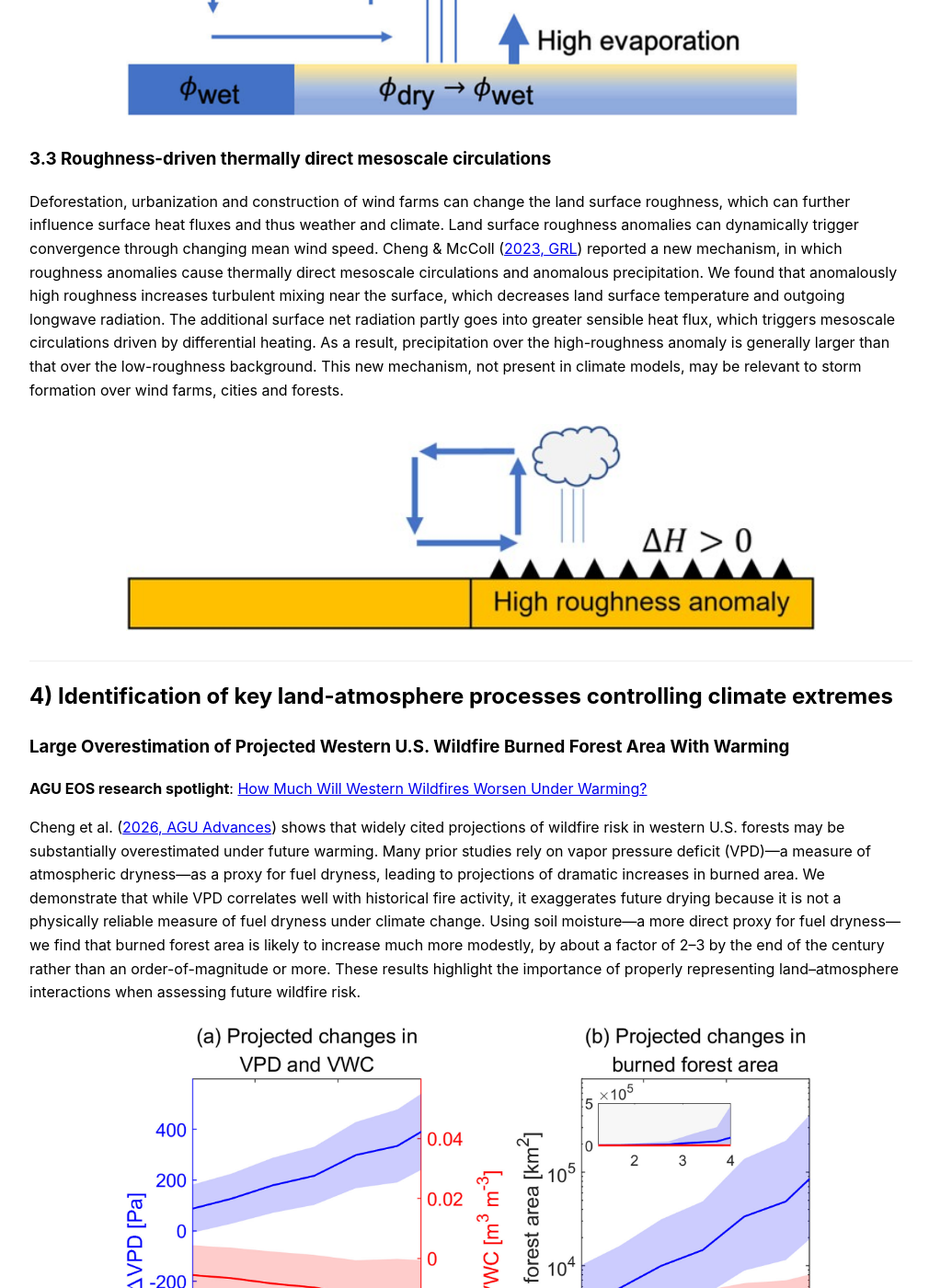
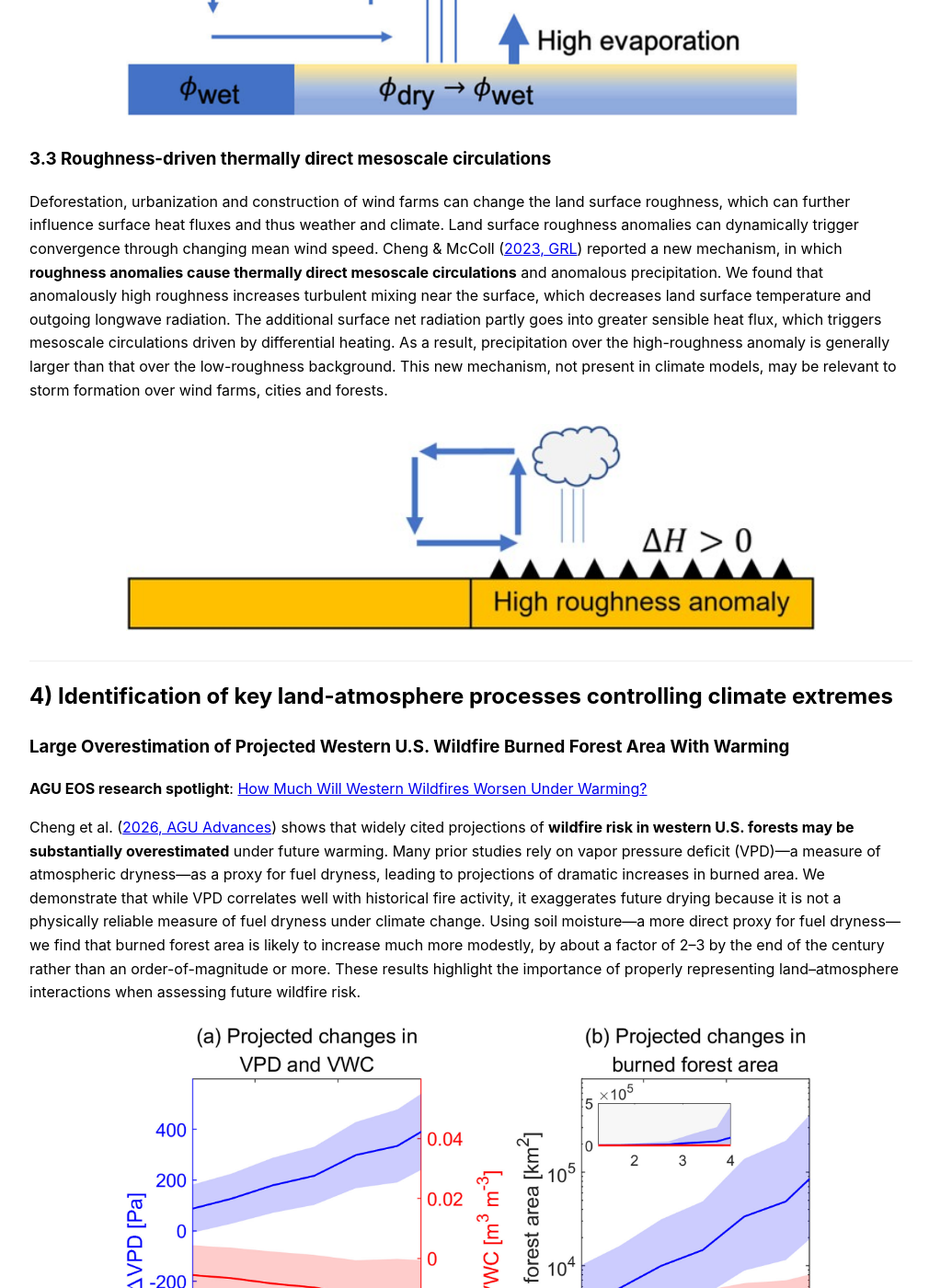
Before and after one commit to yc2965/yc2965.github.io, a Jekyll site: the page built from research.md, in a window 1280 px wide and 1400 px high, scrolled down 7626 px. Shown: the whole window at 92% size, without its empty margins (128-1138 px from the left). Built offline with Jekyll 4.4.1, drawn with Linux system fonts in a browser that asks for light colours; our own code applies the rules of GitHub Pages for plain Markdown files; some of the changed text lies outside the part shown.

Commit message:
Update research.md

```diff
--- a/research.md
+++ b/research.md
@@ -50,7 +50,7 @@ The non-uniqueness of SGS stresses arises naturally from the coarse-graining of
 </figure>
 
 ### 1.3 New wavenumber regimes for turbulence spectra in stable boundary layers
-Stably stratified turbulence in the ABL is very difficult to be represented in numerical weather prediction (NWP) and climate models. Cheng et al. ([2020, JGR Atmospheres](https://doi.org/10.1029/2019JD032191)) showed for the first time that three regimes exist in turbulent kinetic energy (TKE) spectra of the stable ABL and pointed out an important length scale, the buoyancy scale, that is missing in current turbulence parameterization. This study can further guide the development of turbulence parameterization for the stably stratified ABL, especially over the Arctic where climate change is amplified.
+Stably stratified turbulence in the ABL is very difficult to be represented in numerical weather prediction (NWP) and climate models. Cheng et al. ([2020, JGR Atmospheres](https://doi.org/10.1029/2019JD032191)) showed that three regimes exist in turbulent kinetic energy (TKE) spectra of the stable ABL and pointed out an important length scale, the buoyancy scale, that is missing in current turbulence parameterization. This study can further guide the development of turbulence parameterization for the stably stratified ABL, especially over the Arctic where climate change is amplified.
 
 <figure style="text-align: center; margin: 1.5rem auto;">
   <img
@@ -96,7 +96,7 @@ An assumed cospectral shape is required for high-frequency spectral corrections
 
 **AGU EOS research spotlight**: [Seemingly Simple Climate Adaptation Strategy Could Backfire](https://eos.org/research-spotlights/seemingly-simple-climate-adaptation-strategy-could-backfire)
 
-Land radiative management (LRM) -- deliberately increasing surface albedo to decrease temperatures -- has been proposed as a form of geoengineering to mitigate the effects of regional warming. Cheng and McColl ([2024, GRL](https://doi.org/10.1029/2024GL112433)) showed that, contrary to expectations, LRM causes temperatures to increase in surrounding regions. The basic reason for the increase is unintended impacts on precipitation. Anomalously low precipitation forms over the LRM region, further decreasing precipitation in nearby areas unprotected by LRM, due to advection and turbulent diffusion. The reduction in precipitation and soil moisture in these regions leads to higher temperatures than would be expected in the absence of LRM. The resulting warming outside the LRM region is comparable to the cooling achieved inside it. This implies that, if wealthy regions unilaterally adopt LRM to cool, their neighbours may experience warming, worsening heat inequality.
+Land radiative management (LRM) -- deliberately increasing surface albedo to decrease temperatures -- has been proposed as a form of geoengineering to mitigate the effects of regional warming. Cheng and McColl ([2024, GRL](https://doi.org/10.1029/2024GL112433)) showed that, contrary to expectations, **LRM causes temperatures to increase in surrounding regions**. The basic reason for the increase is unintended impacts on precipitation. Anomalously low precipitation forms over the LRM region, further decreasing precipitation in nearby areas unprotected by LRM, due to advection and turbulent diffusion. The reduction in precipitation and soil moisture in these regions leads to higher temperatures than would be expected in the absence of LRM. The resulting warming outside the LRM region is comparable to the cooling achieved inside it. This implies that, if wealthy regions unilaterally adopt LRM to cool, their neighbours may experience warming, worsening heat inequality.
 
 <figure style="text-align: center; margin: 1.5rem auto;">
   <img
@@ -117,7 +117,7 @@ Soil moisture heterogeneity can induce mesoscale circulations and thus trigger p
 </figure>
 
 ### 3.3 Roughness-driven thermally direct mesoscale circulations
-Deforestation, urbanization and construction of wind farms can change the land surface roughness, which can further influence surface heat fluxes and thus weather and climate. Land surface roughness anomalies can dynamically trigger convergence through changing mean wind speed. Cheng & McColl ([2023, GRL](https://doi.org/10.1029/2023GL105150)) reported a new mechanism, in which roughness anomalies cause thermally direct mesoscale circulations and anomalous precipitation. We found that anomalously high roughness increases turbulent mixing near the surface, which decreases land surface temperature and outgoing longwave radiation. The additional surface net radiation partly goes into greater sensible heat flux, which triggers mesoscale circulations driven by differential heating. As a result, precipitation over the high-roughness anomaly is generally larger than that over the low-roughness background. This new mechanism, not present in climate models, may be relevant to storm formation over wind farms, cities and forests.
+Deforestation, urbanization and construction of wind farms can change the land surface roughness, which can further influence surface heat fluxes and thus weather and climate. Land surface roughness anomalies can dynamically trigger convergence through changing mean wind speed. Cheng & McColl ([2023, GRL](https://doi.org/10.1029/2023GL105150)) reported a new mechanism, in which **roughness anomalies cause thermally direct mesoscale circulations** and anomalous precipitation. We found that anomalously high roughness increases turbulent mixing near the surface, which decreases land surface temperature and outgoing longwave radiation. The additional surface net radiation partly goes into greater sensible heat flux, which triggers mesoscale circulations driven by differential heating. As a result, precipitation over the high-roughness anomaly is generally larger than that over the low-roughness background. This new mechanism, not present in climate models, may be relevant to storm formation over wind farms, cities and forests.
 <figure style="text-align: center; margin: 1.5rem auto;">
   <img
     src="/images/roughness-mesoscale-circulation.jpg"
@@ -132,7 +132,7 @@ Deforestation, urbanization and construction of wind farms can change the land s
 ### Large Overestimation of Projected Western U.S. Wildfire Burned Forest Area With Warming
 **AGU EOS research spotlight**: [How Much Will Western Wildfires Worsen Under Warming?](https://eos.org/research-spotlights/how-much-will-western-wildfires-worsen-under-warming)
 
-Cheng et al. ([2026, AGU Advances](https://doi.org/10.1029/2026AV002350)) shows that widely cited projections of wildfire risk in western U.S. forests may be substantially overestimated under future warming. Many prior studies rely on vapor pressure deficit (VPD)—a measure of atmospheric dryness—as a proxy for fuel dryness, leading to projections of dramatic increases in burned area. We demonstrate that while VPD correlates well with historical fire activity, it exaggerates future drying because it is not a physically reliable measure of fuel dryness under climate change. Using soil moisture—a more direct proxy for fuel dryness—we find that burned forest area is likely to increase much more modestly, by about a factor of 2–3 by the end of the century rather than an order-of-magnitude or more. These results highlight the importance of properly representing land–atmosphere interactions when assessing future wildfire risk.
+Cheng et al. ([2026, AGU Advances](https://doi.org/10.1029/2026AV002350)) shows that widely cited projections of **wildfire risk in western U.S. forests may be substantially overestimated** under future warming. Many prior studies rely on vapor pressure deficit (VPD)—a measure of atmospheric dryness—as a proxy for fuel dryness, leading to projections of dramatic increases in burned area. We demonstrate that while VPD correlates well with historical fire activity, it exaggerates future drying because it is not a physically reliable measure of fuel dryness under climate change. Using soil moisture—a more direct proxy for fuel dryness—we find that burned forest area is likely to increase much more modestly, by about a factor of 2–3 by the end of the century rather than an order-of-magnitude or more. These results highlight the importance of properly representing land–atmosphere interactions when assessing future wildfire risk.
 <figure style="text-align: center; margin: 1.5rem auto;">
   <img
     src="/images/wildfire-soilmoisture-VPD.jpg"
```
Also changed, not shown: other parts of research.md (+1 -1 lines).
